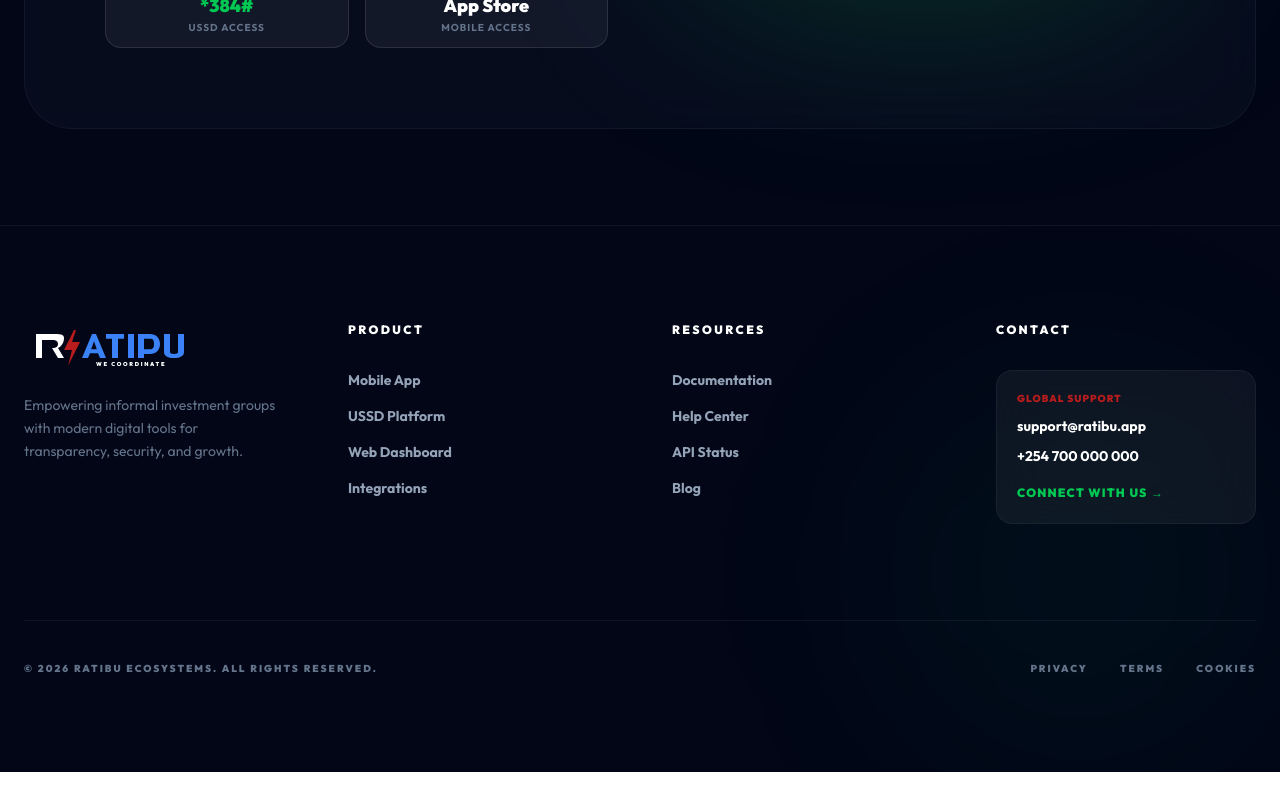
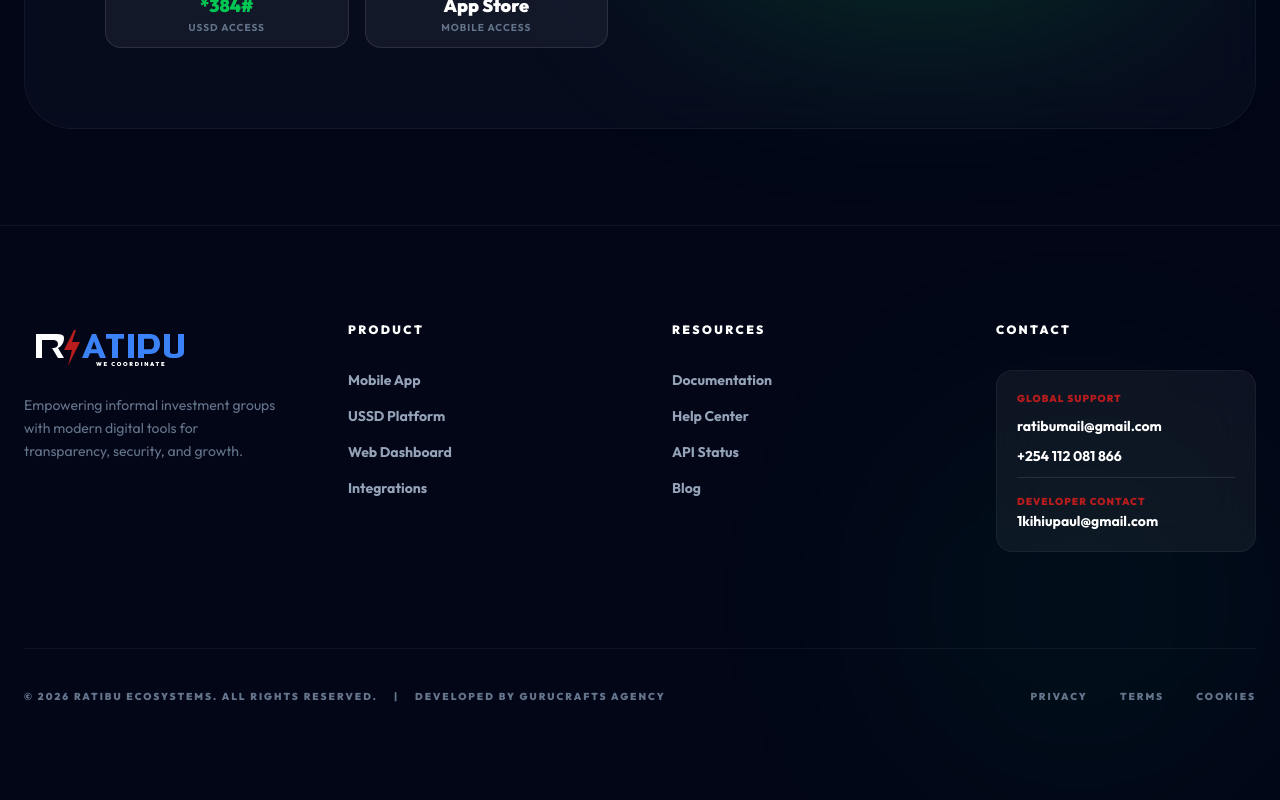
Before and after one commit to kihiu254/Ratibu, a React (Vite) app in the folder pesachama-web-new/: page / in a window 1280 px wide. Shown: the part 1753-2553 px from the top of the page. Before the commit the page ends 2525 px from the top, so only its background shows below. Built offline with nearby package versions, Linux system fonts and the light colour scheme; no server answers.

Commit message:
Update footer contact info and add comprehensive README

```diff
--- a/pesachama-web-new/src/components/Footer.tsx
+++ b/pesachama-web-new/src/components/Footer.tsx
@@ -48,18 +48,26 @@
                         <h3 className="text-slate-900 dark:text-white font-black uppercase tracking-[0.2em] text-xs mb-8 transition-colors">Contact</h3>
                         <div className="glass rounded-2xl p-5 border border-slate-200 dark:border-white/5 space-y-3 bg-white/50 dark:bg-white/5 backdrop-blur-md">
                             <p className="text-[10px] text-accent font-black uppercase tracking-widest">Global Support</p>
-                            <p className="text-slate-900 dark:text-white text-sm font-bold leading-tight transition-colors">support@ratibu.app</p>
-                            <p className="text-slate-900 dark:text-white text-sm font-bold leading-tight transition-colors">+254 700 000 000</p>
-                            <Link to="/contact" className="inline-block text-xs text-[#00C853] hover:text-green-600 transition-colors font-black uppercase tracking-widest pt-2">
-                                Connect with us →
-                            </Link>
+                            <a href="mailto:ratibumail@gmail.com" className="block text-slate-900 dark:text-white text-sm font-bold leading-tight transition-colors hover:text-[#00C853]">ratibumail@gmail.com</a>
+                            <a href="tel:+254112081866" className="block text-slate-900 dark:text-white text-sm font-bold leading-tight transition-colors hover:text-[#00C853]">+254 112 081 866</a>
+
+                            <div className="pt-4 border-t border-slate-200 dark:border-white/10 mt-4">
+                                <p className="text-[10px] text-accent font-black uppercase tracking-widest">Developer Contact</p>
+                                <a href="mailto:1kihiupaul@gmail.com" className="block text-slate-900 dark:text-white text-sm font-bold leading-tight transition-colors hover:text-[#00C853] mt-1">1kihiupaul@gmail.com</a>
+                            </div>
                         </div>
                     </div>
                 </div>
 
                 {/* Bottom Bar */}
                 <div className="border-t border-slate-200 dark:border-white/5 mt-24 pt-10 flex flex-col md:flex-row justify-between items-center text-[10px] font-black uppercase tracking-[0.2em] text-slate-500">
-                    <p>© 2026 RATIBU ECOSYSTEMS. ALL RIGHTS RESERVED.</p>
+                    <div className="flex flex-col md:flex-row gap-4 items-center">
+                        <p>© 2026 RATIBU ECOSYSTEMS. ALL RIGHTS RESERVED.</p>
+                        <span className="hidden md:inline">|</span>
+                        <a href="https://gurucrafts.agency/" target="_blank" rel="noopener noreferrer" className="hover:text-[#00C853] transition-colors">
+                            Developed by GuruCrafts Agency
+                        </a>
+                    </div>
                     <div className="flex gap-8 mt-6 md:mt-0">
                         <Link to="/legal/privacy" className="hover:text-[#00C853] transition-colors">Privacy</Link>
                         <Link to="/legal/terms" className="hover:text-[#00C853] transition-colors">Terms</Link>
```
Also changed, not shown: 1 other file (tests, documents, lock files or other folders).
